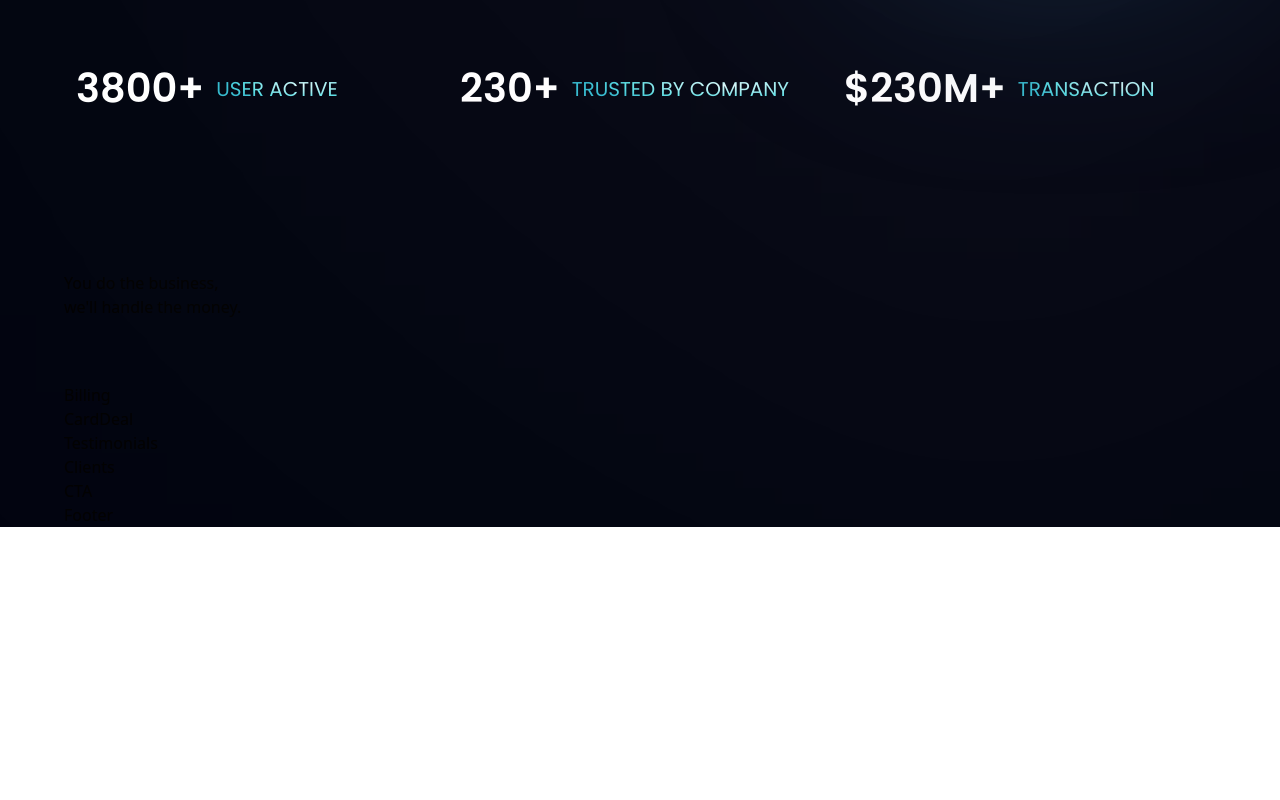
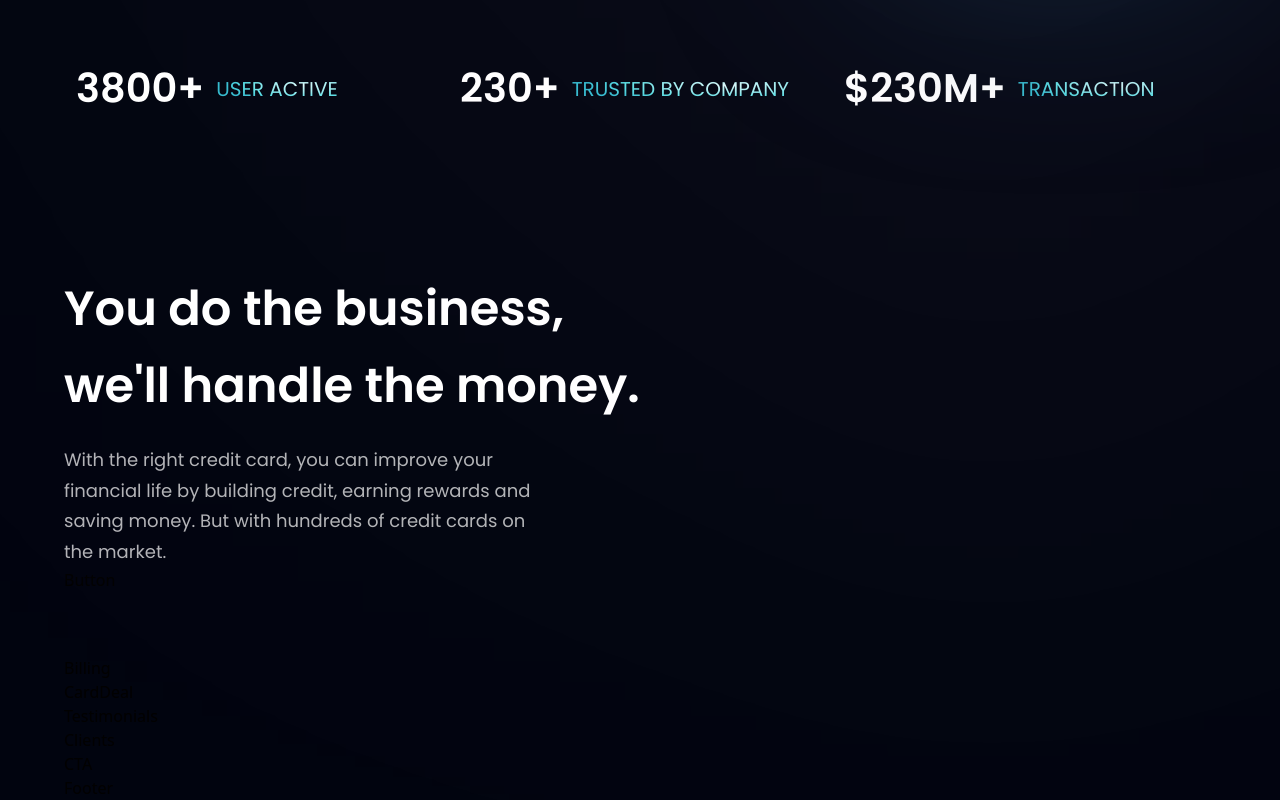
Before and after one commit to nejidevelops/modern_bank_app, a React (Vite) app: page / in a window 1280 px wide. Shown: the part 738-1538 px from the top of the page. Before the commit the page ends 1265 px from the top, so only its background shows below. Built offline with nearby package versions, Linux system fonts and the light colour scheme.

Commit message:
it looks nicer as much is done to it

```diff
--- a/src/components/Business.jsx
+++ b/src/components/Business.jsx
@@ -6,7 +6,10 @@
   return (
     <section id='features' className={layout.section}>
       <div className={layout.sectionInfo}>
-        <h2 className={layout.heading2}>You do the business, <br className='sm:block hidden' /> we'll handle the money.</h2>
+        <h2 className={styles.heading2}>You do the business, <br className='sm:block hidden' /> we'll handle the money.</h2>
+        <p className={`${styles.paragraph} max-w-[470px] mt-5`}>With the right credit card, you can improve your financial life by building credit, earning rewards and saving money. But with hundreds of credit cards on the market.</p>
+
+        <Button styles="mt-10" />
       </div>
     </section>
   )
```
